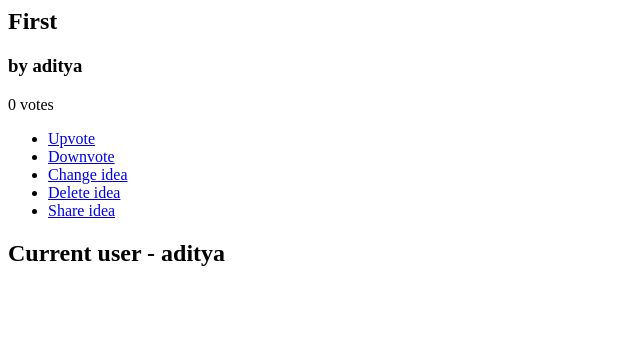
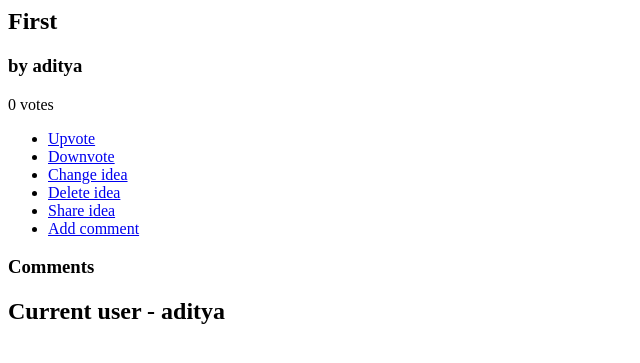
Before and after one commit to aditya211935/spotlight_Ideas, a Django app: page /ideas/1/ in a window 1280 px wide. Shown: the top 363 px of the page, without its empty margins (0-640 px from the left). Run offline with Django 3.2, Linux system fonts and the light colour scheme; a user stored in the database is signed in; data comes from the database, SQL or seed files in the repository; both versions use the stored data as it was after the commit.

Commit message:
comment feature added

```diff
--- a/ideas/admin.py
+++ b/ideas/admin.py
@@ -2,7 +2,7 @@ from django.contrib import admin
 from django.contrib.auth import get_user_model
 from django.contrib.auth.admin import UserAdmin
 
-from .models import CustomUser, Idea
+from .models import CustomUser, Idea, Comment
 """
 class CustomUserAdmin(UserAdmin):
     add_form = CustomUserCreationForm
@@ -27,3 +27,4 @@ admin.site.register(CustomUser, CustomUserAdmin)
 """
 admin.site.register(Idea)
 admin.site.register(CustomUser)
+admin.site.register(Comment)
--- a/ideas/forms.py
+++ b/ideas/forms.py
@@ -27,3 +27,6 @@ class emailReqdForm(forms.Form):
 
 class shareIdeaForm(forms.Form):
 	email = forms.EmailField(max_length=254, help_text='Required. Inform a valid email address.')
+
+class addCommentForm(forms.Form):
+	comment = forms.CharField(max_length=300, required=True, help_text="add comment")
--- a/ideas/models.py
+++ b/ideas/models.py
@@ -15,3 +15,12 @@ class Idea(models.Model):
 
 	def __str__(self):
 		return self.idea_text
+
+class Comment(models.Model):
+	idea = models.ForeignKey(Idea, on_delete=models.CASCADE)
+	user = models.ForeignKey(settings.AUTH_USER_MODEL, on_delete=models.CASCADE)
+	comment_text = models.CharField(max_length=300)
+	pub_date = models.DateTimeField(default = now)
+
+	def __str__(self):
+		return self.idea_text + ", " + self.comment_text
--- a/ideas/templates/ideas/detail.html
+++ b/ideas/templates/ideas/detail.html
@@ -9,6 +9,15 @@
 	<li><a href="{% url 'ideas:change_idea' idea.id %}">Change idea</a></li>
 	<li><a href="{% url 'ideas:delete_idea' idea.id %}">Delete idea</a></li>
 	<li><a href="{% url 'ideas:share_idea' idea.id %}">Share idea</a></li>
+	<li><a href="{% url 'ideas:add_comment' idea.id %}">Add comment</a></li>
 </ul>
+
+<h3>Comments</h3>
+<ul>
+	{% for comment in idea.comment_set.all %}
+		<li>{{ comment.comment_text }}, by <strong>{{ comment.user.username }}</strong></li>
+	{% endfor %}
+</ul>
+
 <h2>Current user - {{ user.username }}</h2>
 {% if error_message %}<p><strong>{{ error_message }}</strong></p>{% endif %}
--- a/ideas/urls.py
+++ b/ideas/urls.py
@@ -12,6 +12,7 @@ urlpatterns = [
 	path('<int:idea_id>/upvote', views.upvote, name='upvote'),
 	path('<int:idea_id>/share', views.share_idea, name='share_idea'),
 	path('<int:idea_id>/downvote', views.downvote, name='downvote'),
+	path('<int:idea_id>/add_comment', views.add_comment, name='add_comment'),
 	path('add_idea/', views.add_idea, name='add_idea'),
 	path('add_info/', views.add_info, name='add_info'),
 	path('<int:idea_id>/change_idea', views.change_idea, name='change_idea'),
--- a/ideas/views.py
+++ b/ideas/views.py
@@ -9,8 +9,8 @@ from django.core.mail import send_mail
 
 from pprint import pprint
 
-from .forms import SignUpForm, AddIdeaForm, emailReqdForm, shareIdeaForm
-from .models import Idea, CustomUser
+from .forms import SignUpForm, AddIdeaForm, emailReqdForm, shareIdeaForm, addCommentForm
+from .models import Idea, CustomUser, Comment
 
 def signup(request):
 	if request.method == 'POST':
@@ -128,3 +128,17 @@ def add_info(request):
 	else:
 		form = emailReqdForm(request.session['new_details'])
 	return render(request, "ideas/add_info.html", {'form': form})
+
+@login_required(login_url=reverse_lazy('ideas:login'))
+def add_comment(request, idea_id):
+	if request.method == 'POST':
+		form = addCommentForm(request.POST)
+		if form.is_valid():
+			user = get_object_or_404(CustomUser, username=request.user)
+			idea = get_object_or_404(Idea, pk=idea_id)
+			comment_text = form.cleaned_data.get('comment')
+			Comment.objects.create(user=user, idea=idea, comment_text=comment_text)
+			return HttpResponseRedirect(reverse('ideas:detail', args=(idea_id,)))
+	else:
+		form = addCommentForm()
+	return render(request, "ideas/add_comment.html", {'form': form})
```
Also changed, not shown: ideas/templates/ideas/add_comment.html (added, +7 -0 lines), db.sqlite3, ideas/migrations/0006_comment.py (added).
